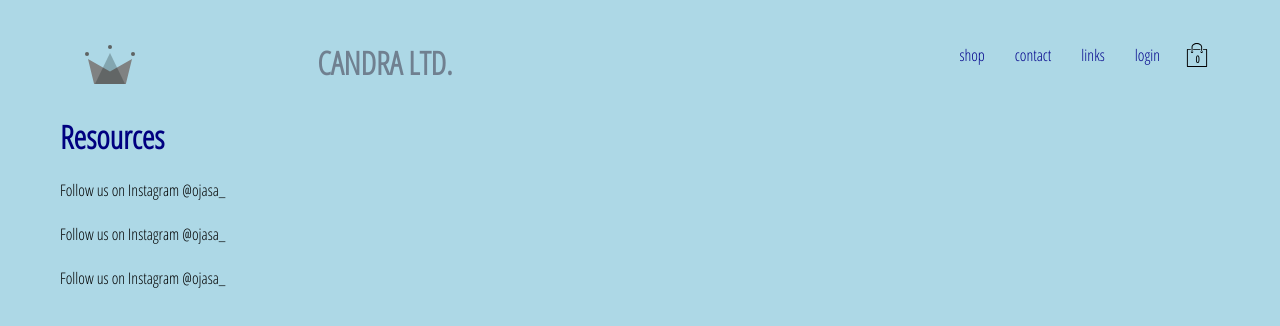
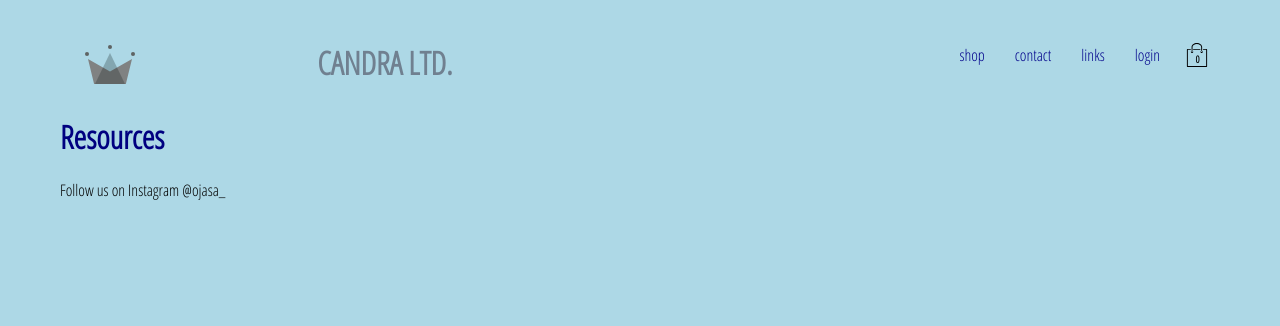
Before and after one commit to amriikk/CandraLtd, a React (Create React App) app: page /resource in a window 1280 px wide. Shown: the top 326 px of the page. Built offline with nearby package versions, Linux system fonts and the light colour scheme; no server answers.

Commit message:
ig handle edits

```diff
--- a/src/pages/ResourcePage/ResourcePage.jsx
+++ b/src/pages/ResourcePage/ResourcePage.jsx
@@ -6,8 +6,6 @@ const ResourcePage = () => (
     <div>
         <h1>Resources</h1>
         <span>Follow us on Instagram @ojasa_</span><br/><br/>
-        <span>Follow us on Instagram @ojasa_</span><br/><br/>
-        <span>Follow us on Instagram @ojasa_</span><br/><br/>
     </div>
 )
 
```
